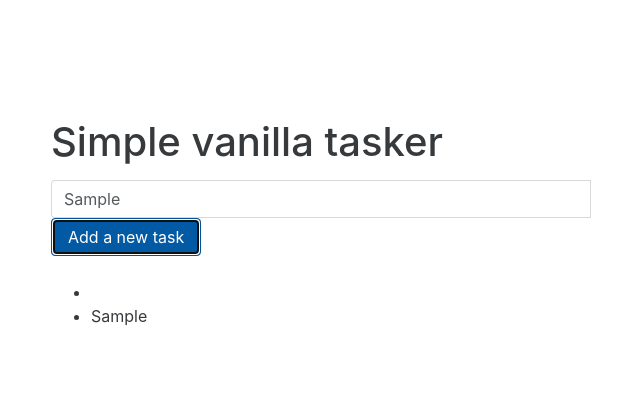
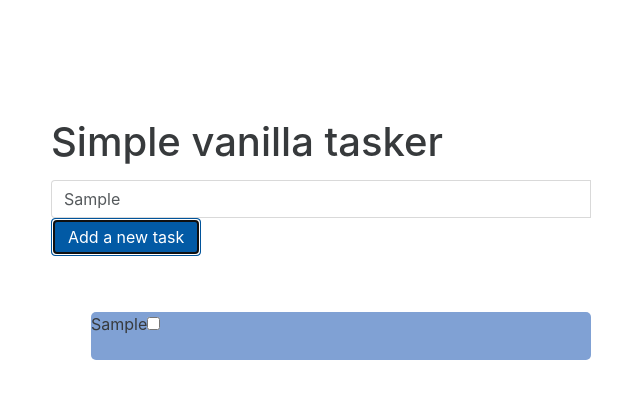
Before and after one commit to Lapz/tasker, a website: page index.html in a window 1280 px wide. Both pictures are taken after typing "Sample" into the empty fields and a click on the button "Add a new task". Shown: the whole page, without its empty margins (319-959 px from the left). Drawn offline with Linux system fonts and the light colour scheme.

Commit message:
Created an object which contains the elements, I have also updated the css to look more box like.

```diff
--- a/css/main.css
+++ b/css/main.css
@@ -12,3 +12,18 @@ body {
   -webkit-box-sizing: border-box;
   box-sizing: border-box;
 }
+
+.itemWrapper {
+  background-color: #80A1D4;
+  margin-top: 2em;
+  margin-bottom: 2em;
+  border-radius: 5px;
+  height: 3em;
+
+
+
+}
+
+li {
+  list-style-type: none;
+}
--- a/js/main.js
+++ b/js/main.js
@@ -8,9 +8,22 @@ var Task = function(text) {
 }
 
 
+
+var Elements = function() {
+  this.div = document.createElement("li"); // div in html;
+
+  this.li = document.createElement("div"); // <li> in html
+
+  this.input =  document.createElement("input");  // <input> in html;
+}
+
+
 var addbtn = document.getElementById("addTask");
 
 var ul = document.getElementById("list");
+
+
+//console.log(el.div);
 
 function addTask() {
 
@@ -23,13 +36,32 @@ function addTask() {
 
     console.log(task.text);
 
-    var liEl = document.createElement("li");
+
+    var el = new Elements();
+
+
+
+
+
+    el.input.type = "checkbox";
+
+
+
+    el.div.className = "itemWrapper text-center";
+
+
 
     var newContent = document.createTextNode(task.text)
 
-    liEl.appendChild(newContent);
+    el.li.appendChild(newContent);
 
-    list.appendChild(liEl);
+    el.li.appendChild(el.input);
+
+
+
+    el.div.appendChild(el.li);
+
+    list.appendChild(el.div);
 
 }
 
```
